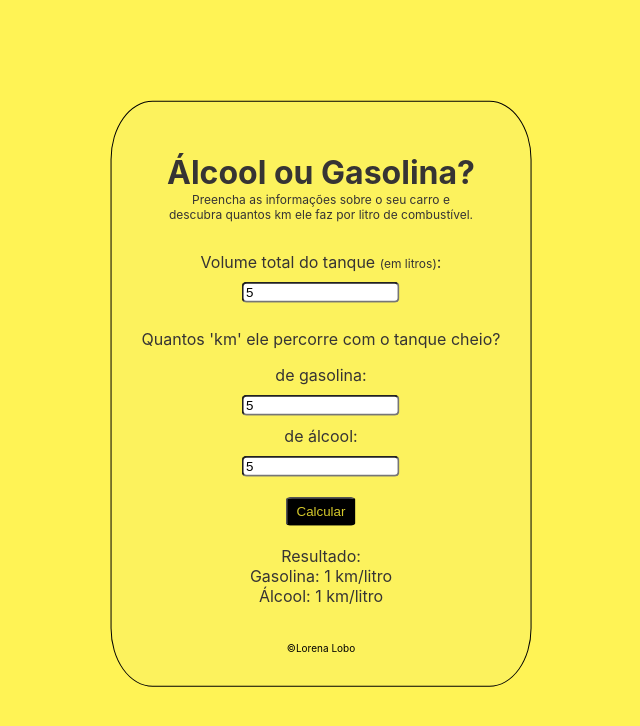
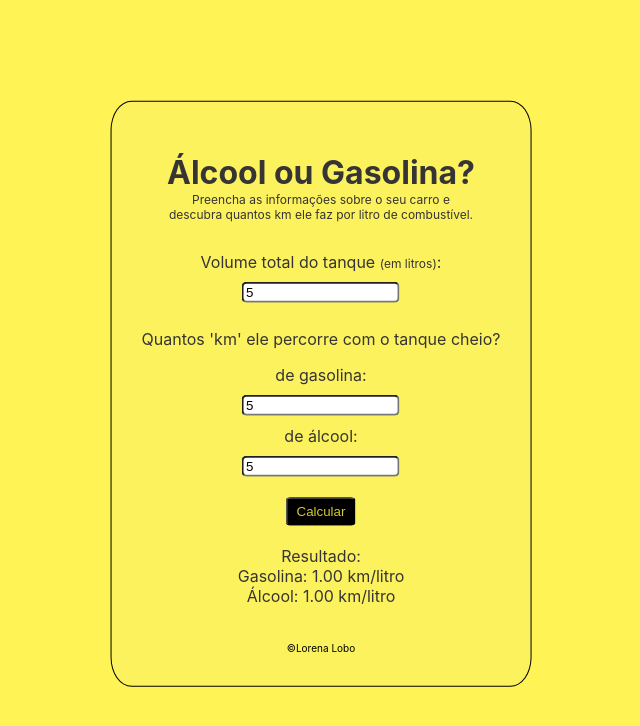
Before and after one commit to loaalobo/calcula_consumo, a plain HTML site: page index.html in a window 1280 px wide. Both pictures are taken after typing "5", "5", "5" into the empty fields and a click on the button "Calcular". Shown: the whole page, without its empty margins (319-959 px from the left). Drawn offline with Linux system fonts and the light colour scheme.

Commit message:
feat: adiciona lógica para validação do preenchimento dos campos do formulário

```diff
--- a/index.html
+++ b/index.html
@@ -13,16 +13,18 @@
         <h1>Álcool ou Gasolina?</h1>
         <p class="instrucao">Preencha as informações sobre o seu carro e <br>descubra quantos km ele faz por litro de combustível.</p>
 
+        <form>
             <label for="volumeLitrosTanque" class="label-volumeL">Volume total do tanque <span>(em litros)</span>: </label>
             <input type="number" id="volumeLitrosTanque" required> <br>
-
             <p>Quantos 'km' ele percorre com o tanque cheio?</p>
             <label for="kmTanqueGasolina">de gasolina: </label>
-        <input type="number" id="kmTanqueGasolina" required> <br>
+            <input type="number" id="kmTanqueGasolina" required>
             <label for="kmTanqueAlcool">de álcool: </label>
             <input type="number" id="kmTanqueAlcool" required> <br>
-        <input type="button" value="Calcular" class="button" onclick="calcularConsumo()">
+            <input type="button" value="Calcular" class="button" onclick="validaForm()" id="btn">
             <div id="resultado"></div>
+        </form>
+
         <footer><a href="https://github.com/loaalobo" title="Link GituHub" class="footer-contato" target="_blank">&copy;Lorena Lobo</a></footer>
     </div>
 
--- a/main.css
+++ b/main.css
@@ -10,7 +10,7 @@ body {
 
 .container {
     border: 1px solid black;
-    border-radius: 10%;
+    border-radius: 5%;
     background-color: rgba(243, 235, 123, 0.233);
     padding: 30px;
     position: absolute;
--- a/main.js
+++ b/main.js
@@ -1,16 +1,34 @@
 // Add condicional para só chamar a função se os inputs estiverem preenchidos
 
-
-function calcularConsumo() {
-
+function validaForm() {
     const volumeLitrosTanque = document.getElementById("volumeLitrosTanque").value;
     const kmTanqueGasolina = document.getElementById("kmTanqueGasolina").value;
     const kmTanqueAlcool = document.getElementById("kmTanqueAlcool").value;
     const resultado = document.getElementById("resultado");
 
-    const consumoGasolina = kmTanqueGasolina / volumeLitrosTanque;
-    const consumoAlcool = kmTanqueAlcool /volumeLitrosTanque;
+    if(volumeLitrosTanque == "" || kmTanqueGasolina == "" || kmTanqueAlcool == "") {
+        alert('Por favor, preencha todos os campos antes de prosseguir.');
+    } else {
+        exibeResultado();
+    }
+}
 
 
-    resultado.innerHTML = "Resultado: <br>Gasolina: " + consumoGasolina + " km/litro <br>Álcool: " + consumoAlcool + " km/litro";
+function retornaVolumeLitrosTanque() {
+    return volumeLitrosTanque = document.getElementById("volumeLitrosTanque").value;
 }
+
+function calculaConsumoGasolina() {
+    const kmTanqueGasolina = document.getElementById("kmTanqueGasolina").value;
+    return consumoGasolina = (kmTanqueGasolina / retornaVolumeLitrosTanque()).toFixed(2);
+}
+
+function calculaConsumoAlcool() {
+    const kmTanqueAlcool = document.getElementById("kmTanqueAlcool").value;
+    return consumoAlcool = (kmTanqueAlcool / retornaVolumeLitrosTanque()).toFixed(2);
+}
+
+function exibeResultado() {
+    const resultado = document.getElementById("resultado");
+    resultado.innerHTML = "Resultado: <br>Gasolina: " + calculaConsumoGasolina() + " km/litro <br>Álcool: " + calculaConsumoAlcool()+ " km/litro";
+}
```
Lines whose indentation alone changed are shown as unchanged.
